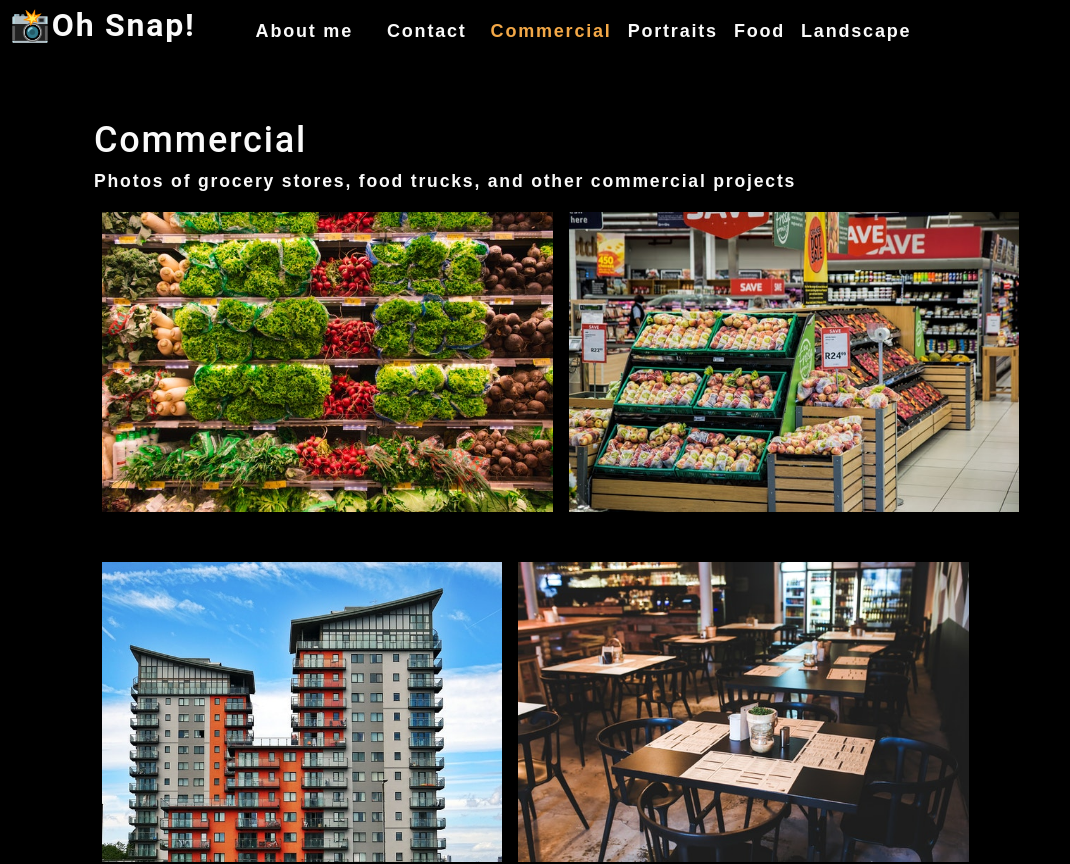
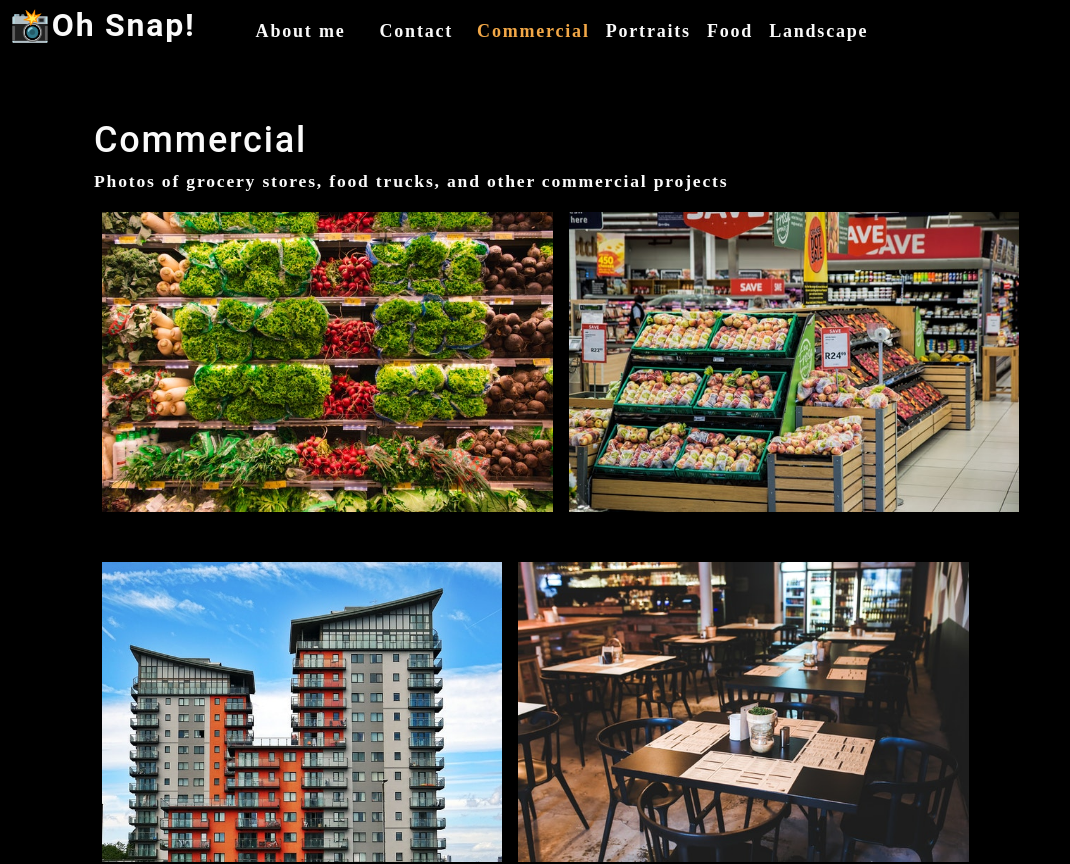
Before and after one commit to blainecurren/photo-port, a React (Create React App) app: page / in a window 1280 px wide. Shown: the top 864 px of the page, without its empty margins (0-1070 px from the left). Built offline with nearby package versions, Linux system fonts and the light colour scheme.

Commit message:
cloned repo

```diff
--- a/package.json
+++ b/package.json
@@ -1,5 +1,5 @@
 {
-  "homepage": "http://<blainecurren>.github.io/photo-port",
+
   "name": "photo-port",
   "version": "0.1.0",
   "private": true,
@@ -8,8 +8,10 @@
     "react": "^18.2.0",
     "react-dom": "^18.2.0",
     "react-scripts": "5.0.1",
+    "scss": "^0.2.4",
     "web-vitals": "^2.1.4"
   },
+
   "scripts": {
     "start": "react-scripts start",
     "build": "react-scripts build",
--- a/src/components/Nav/index.js
+++ b/src/components/Nav/index.js
@@ -1,6 +1,7 @@
 import React, { useState } from "react";
 import { useEffect } from "react";
 import { capitalizeFirstLetter } from "../../utils/helpers";
+import { Person, Mail } from "@material-ui/icons";
 
 function Nav(props) {
   const {
--- a/src/index.css
+++ b/src/index.css
@@ -34,7 +34,7 @@ body {
   letter-spacing: 0.1em;
   background: var(--dark);
   color: var(--light);
-  font-family: "arial";
+  font-family: "sans-serif";
 }
 
 h1,
```
Also changed, not shown: 1 other file (tests, documents, lock files or other folders).
